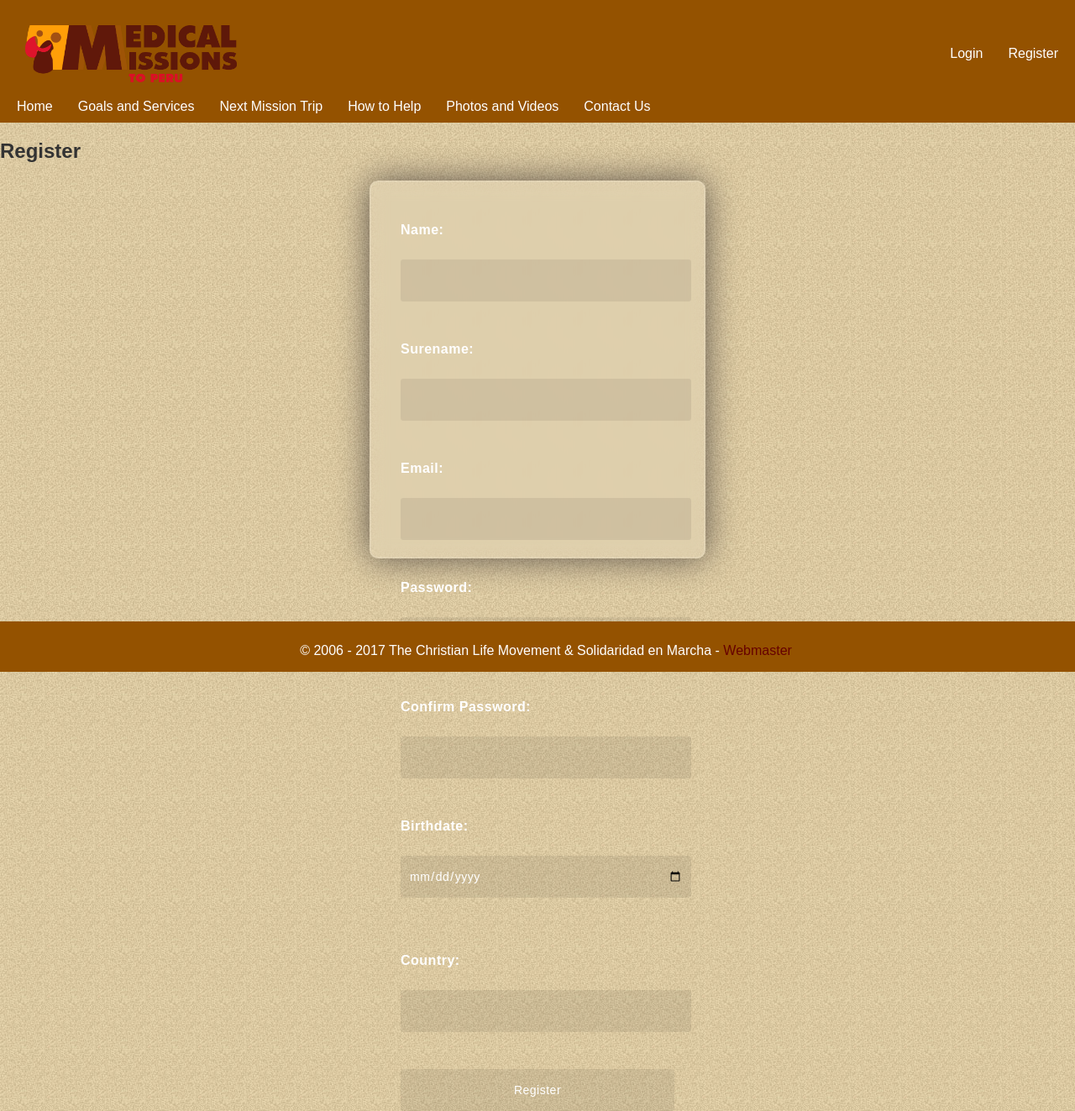
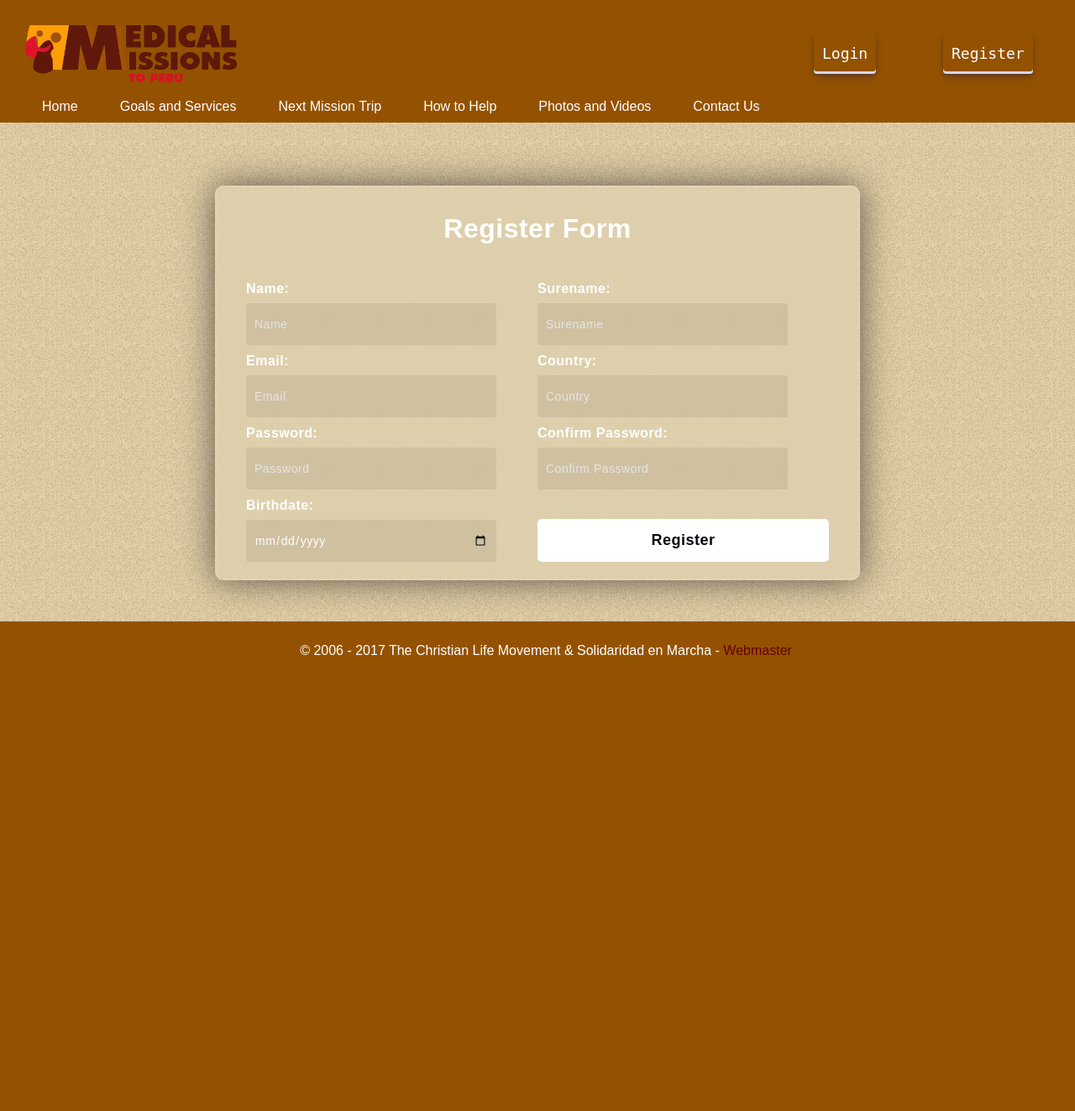
Before and after one commit to KuliesJ/MedicalMissions, a Flask app: page /create_account in a window 1280 px wide. Shown: the whole page at 84% size. After the commit the page ends 780 px from the top, so only its background shows below. Run offline with Flask 3, Linux system fonts and the light colour scheme.

Commit message:
add CSS of Login, Register and buttoms of login and register

```diff
--- a/static/styles.css
+++ b/static/styles.css
@@ -38,7 +38,7 @@ nav {
 
 .navbar-left li,
 .navbar-right li {
-    margin-right: 10px;
+    margin-left: 30px;
 }
 
 .navbar-left li:last-child,
@@ -129,12 +129,12 @@ form {
     padding: 0;
     margin: 0;
     box-sizing: border-box;
-    height: 450px;
+    height: 460px;
     width: 400px;
     background-color: rgba(255, 255, 255, 0.13);
     position: absolute;
     transform: translate(-50%, -50%);
-    top: 55%;
+    top: 57%;
     left: 50%;
     border-radius: 10px;
     backdrop-filter: blur(10px);
@@ -142,6 +142,7 @@ form {
     box-shadow: 0 0 40px rgba(8, 7, 16, 0.6);
     padding: 18px 35px;
 }
+
 
 form * {
     font-family: 'Poppins', sans-serif;
@@ -158,14 +159,14 @@ form h3 {
     text-align: center;
 }
 
-label {
+.login-form label {
     display: block;
     margin-top: 30px;
     font-size: 16px;
     font-weight: 600;
 }
 
-input {
+.login-form input {
     display: block;
     height: 50px;
     width: 100%;
@@ -174,14 +175,67 @@ input {
     padding: 0 10px;
     margin-top: 8px;
     font-size: 14px;
-    font-weight: 400;
+    font-weight: 300;
+}
+.register-form {
+    width: 60%;
+    height: 470px;
+    margin: 0 auto;
+    display: flex;
+    flex-direction: column;
+    align-items: center;
+    background-color: rgba(255, 255, 255, 0.13);
+    border-radius: 10px;
+    backdrop-filter: blur(10px);
+    border: 2px solid rgba(255, 255, 255, 0.1);
+    box-shadow: 0 0 40px rgba(8, 7, 16, 0.6);
+    padding: 18px 35px;
+}
+
+.register-form h3 {
+    font-size: 32px;
+    font-weight: 700;
+    line-height: 42px;
+    text-align: center;
+    margin-top: 10px;
+}
+
+.form-group {
+    display: flex;
+    justify-content: space-between;
+
+    width: 100%;
+}
+
+.left-column,
+.right-column {
+    flex: 1;
+}
+
+.register-form label {
+    display: block;
+    font-size: 16px;
+    font-weight: 600; /* Separate labels */
+    margin-top: 10px;
+}
+
+.form-group input {
+    display: block;
+    height: 50px;
+    width: 80%;
+    background-color: rgba(9, 9, 9, 0.07);
+    border-radius: 3px;
+    padding: 0 10px;
+    margin-top: 8px;
+    font-size: 14px;
+    font-weight: 300;
 }
 
 ::placeholder {
     color: #e5e5e5;
 }
 
-button {
+.login-form button {
     margin-top: 50px;
     width: 100%;
     background-color: #ffffff;
@@ -192,3 +246,80 @@ button {
     border-radius: 5px;
     cursor: pointer;
 }
+
+.register-form button {
+    margin-top: -51px;
+    width: 50%;
+    background-color: #ffffff;
+    color: #080710;
+    margin-left: 50%;
+    padding: 15px 0;
+    font-size: 18px;
+    font-weight: 600;
+    border-radius: 5px;
+    cursor: pointer;
+}
+
+.button-30 {
+    align-items: center;
+    appearance: none;
+
+    border-radius: 4px;
+    border-width: 0;
+    box-shadow: rgba(45, 35, 66, 0.4) 0 2px 4px, rgba(45, 35, 66, 0.3) 0 7px 13px -3px, #D6D6E7 0 -3px 0 inset;
+    box-sizing: border-box;
+    color: #36395A; /* Text color */
+    cursor: pointer;
+    display: inline-flex;
+    font-family: "JetBrains Mono", monospace;
+    height: 48px;
+    justify-content: center;
+    line-height: 1;
+    list-style: none;
+    overflow: hidden;
+    padding-left: 16px;
+    padding-right: 16px;
+    position: relative;
+    text-align: left;
+    text-decoration: none;
+    transition: box-shadow .15s, transform .15s;
+    user-select: none;
+    -webkit-user-select: none;
+    touch-action: manipulation;
+    white-space: nowrap;
+    will-change: box-shadow, transform;
+    font-size: 18px;
+    margin-right: 40px;
+}
+
+.button-30:focus {
+    color: #36395A; /* Text color */
+    box-shadow: #D6D6E7 0 0 0 1.5px inset, rgba(45, 35, 66, 0.4) 0 2px 4px, rgba(45, 35, 66, 0.3) 0 7px 13px -3px, #D6D6E7 0 -3px 0 inset;
+}
+
+.button-30:hover {
+    background-color: #FCFCFD; /* Keep the background color the same */
+    color: #36395A; /* Text color */
+    box-shadow: rgba(45, 35, 66, 0.4) 0 4px 8px, rgba(45, 35, 66, 0.3) 0 7px 13px -3px, #D6D6E7 0 -3px 0 inset;
+    transform: translateY(-2px);
+}
+
+.button-30:active {
+    background-color: #FCFCFD; /* Keep the background color the same */
+    color: #36395A; /* Text color */
+    box-shadow: #D6D6E7 0 3px 7px inset;
+    transform: translateY(2px);
+}
+
+  .navbar-right {
+    display: flex;
+    gap: 10px; /* Espacio entre los botones */
+    list-style: none;
+    margin: 0;
+    padding: 0;
+  }
+
+  .navbar-right li {
+    display: flex;
+    align-items: center;
+  }
--- a/templates/register.html
+++ b/templates/register.html
@@ -3,24 +3,28 @@
 {% block title %}Register | My Website{% endblock %}
 
 {% block content %}
-    <div class="register-container">
-        <h2>Register</h2>
-        <form action="" method="post">
-            <label for="name">Name:</label><br>
-            <input type="text" id="name" name="name"><br>
-            <label for="surename">Surename:</label><br>
-            <input type="text" id="surename" name="surename"><br>
-            <label for="email">Email:</label><br>
-            <input type="email" id="email" name="email"><br>
-            <label for="password">Password:</label><br>
-            <input type="password" id="password" name="password"><br>
-            <label for="confirm_password">Confirm Password:</label><br>
-            <input type="password" id="confirm_password" name="confirm_password"><br>
-            <label for="birthdate">Birthdate:</label><br>
-            <input type="date" id="birthdate" name="birthdate"><br><br>
-            <label for="country">Country:</label><br>
-            <input type="text" id="country" name="country"><br><br>
-            <input type="submit" value="Register">
-        </form>
-    </div>
+    <form action="" method="post" class="register-form">
+        <h3>Register Form</h3>
+        <div class="form-group">
+            <div class="left-column">
+                <label for="name">Name:</label>
+                <input type="text" id="name" name="name" placeholder="Name">
+                <label for="email">Email:</label>
+                <input type="email" id="email" name="email" placeholder="Email">
+                <label for="password">Password:</label>
+                <input type="password" id="password" name="password" placeholder="Password">
+                <label for="birthdate">Birthdate:</label>
+                <input type="date" id="birthdate" name="birthdate">
+            </div>
+            <div class="right-column">
+                <label for="surename">Surename:</label>
+                <input type="text" id="surename" name="surename" placeholder="Surename">
+                <label for="country">Country:</label>
+                <input type="text" id="country" name="country" placeholder="Country">
+                <label for="confirm_password">Confirm Password:</label>
+                <input type="password" id="confirm_password" name="confirm_password" placeholder="Confirm Password">
+            </div>
+        </div>
+        <button>Register</button>
+    </form>
 {% endblock %}
--- a/templates/template.html
+++ b/templates/template.html
@@ -12,8 +12,8 @@
     <nav>
         <img src="{{ url_for('static', filename='images/mm_logo.png') }}" class="logo">
         <ul class="navbar-right">
-            <li><a href="/login_account">Login</a></li>
-            <li><a href="/create_account">Register</a></li>
+            <li><a href="/login_account" class="button-30">Login</a></li>
+            <li><a href="/create_account" class="button-30">Register</a></li>
         </ul>
     </nav>
     <nav>
```
Also changed, not shown: templates/login.html (+1 -6 lines).
